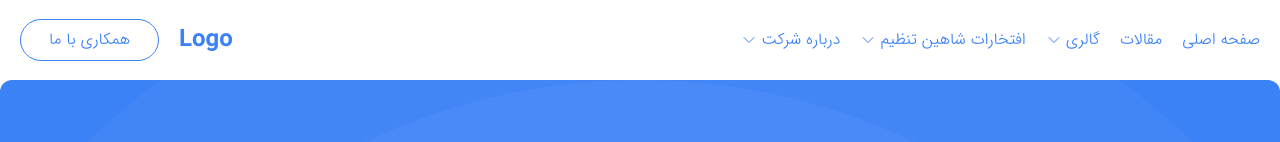
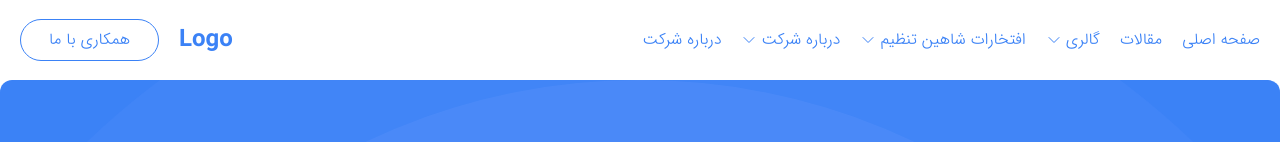
Before and after one commit to FarzadVav/shahinTanzimSanat, a React (Vite) app: page / in a window 1280 px wide. Shown: the top 142 px of the page. Built offline with nearby package versions, Linux system fonts and the light colour scheme.

Commit message:
add a nav link to header

```diff
--- a/src/components/Header.jsx
+++ b/src/components/Header.jsx
@@ -64,6 +64,7 @@ export default function Header() {
             <li className='text-blue-500 w-full py-2 px-4 rounded-md hover:bg-slate-100'>دستگاه های بالانس پرتابل و آنالیز حرفه ای</li>
           </ul>
         </NavLink>
+        <NavLink className="text-blue-500 h-full flex justify-center items-center gap-1">درباره شرکت</NavLink>
       </div>
       <div className="flex items-center gap-5">
         <span className='text-2xl text-blue-500 irsB'>Logo</span>
```
